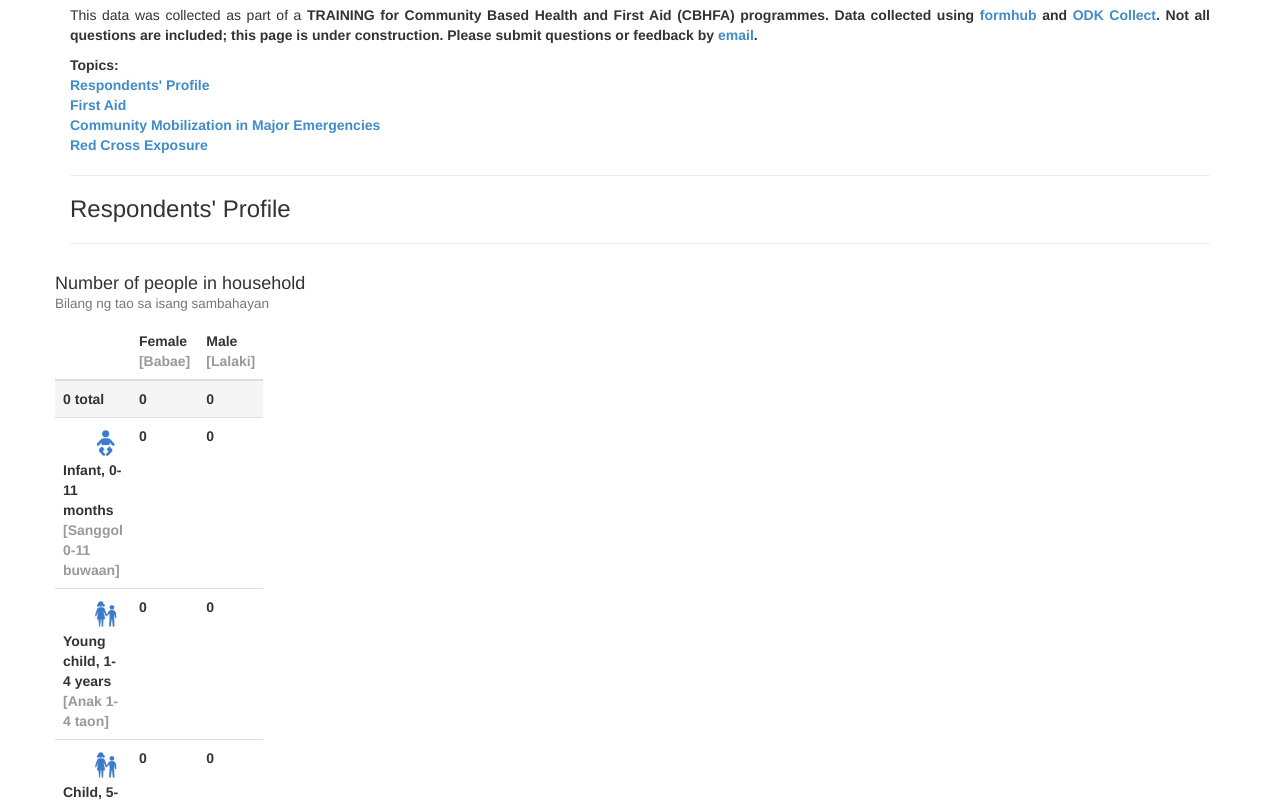
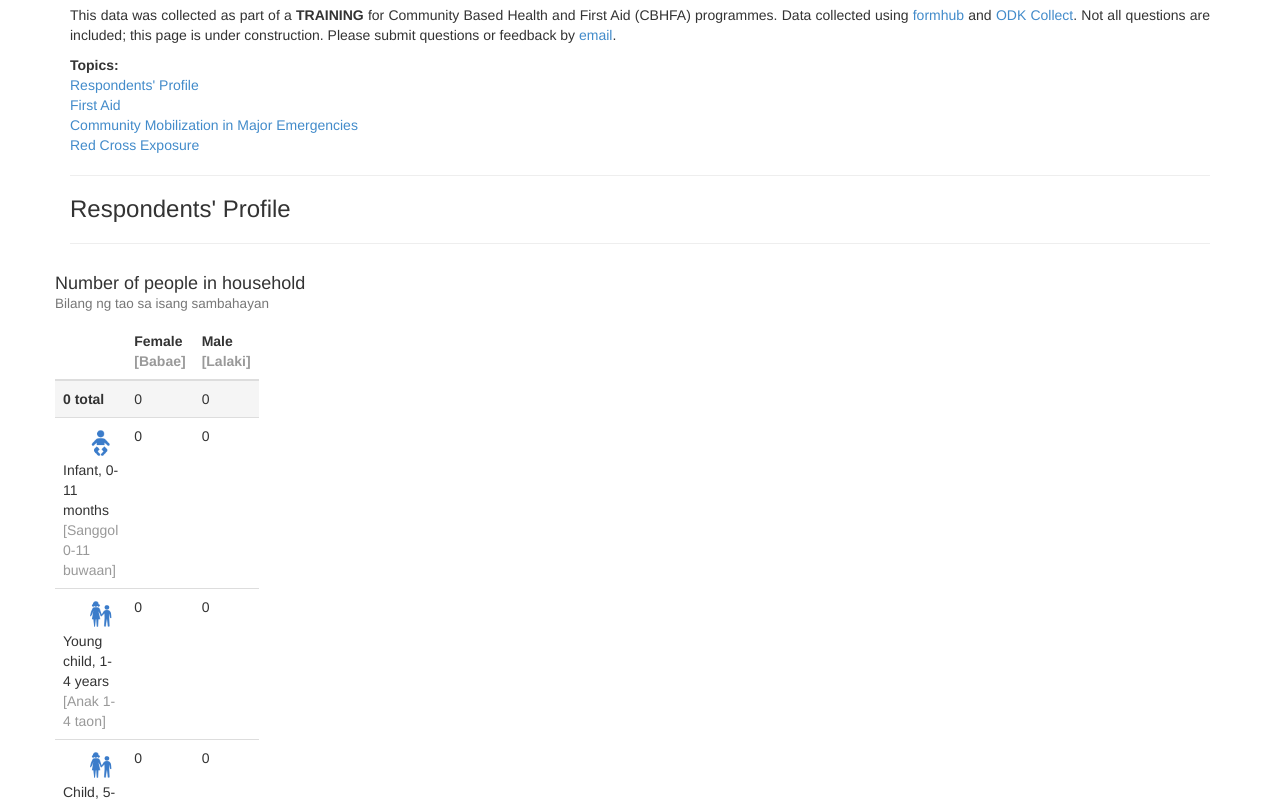
Before and after one commit to PhilippineRedCross/cbhfa_training, a plain HTML site: page index.html in a window 1280 px wide. Shown: the part 181-981 px from the top of the page. Drawn offline with Linux system fonts and the light colour scheme.

Commit message:
gotta close your tags

```diff
--- a/index.html
+++ b/index.html
@@ -72,7 +72,7 @@
         <h3>Haiyan Recovery: Health</h3>
         <h4>CBHFA Baseline Survey</h4>
       </div>
-      <p style="text-align:justify;">This data was collected as part of a <b>TRAINING<b> for Community Based Health and First Aid (CBHFA) programmes. Data collected using <a href="https://formhub.org/" target="_blank">formhub</a> and <a href="http://opendatakit.org/" target="_blank">ODK Collect</a>. Not all questions are included; this page is under construction. Please submit questions or feedback by <a href="mailto:daniel.joseph@ifrc.org" target="_blank" title="daniel.joseph@ifrc.org">email</a>.</p>
+      <p style="text-align:justify;">This data was collected as part of a <b>TRAINING</b> for Community Based Health and First Aid (CBHFA) programmes. Data collected using <a href="https://formhub.org/" target="_blank">formhub</a> and <a href="http://opendatakit.org/" target="_blank">ODK Collect</a>. Not all questions are included; this page is under construction. Please submit questions or feedback by <a href="mailto:daniel.joseph@ifrc.org" target="_blank" title="daniel.joseph@ifrc.org">email</a>.</p>
       <strong>Topics:</strong><br>
       <div id="profile">
         <a href="#section_profile">Respondents' Profile</a>
```
